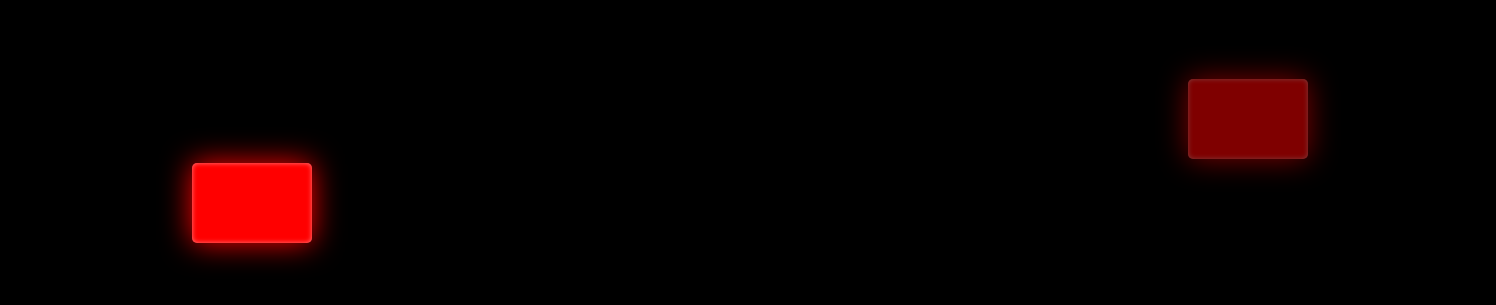
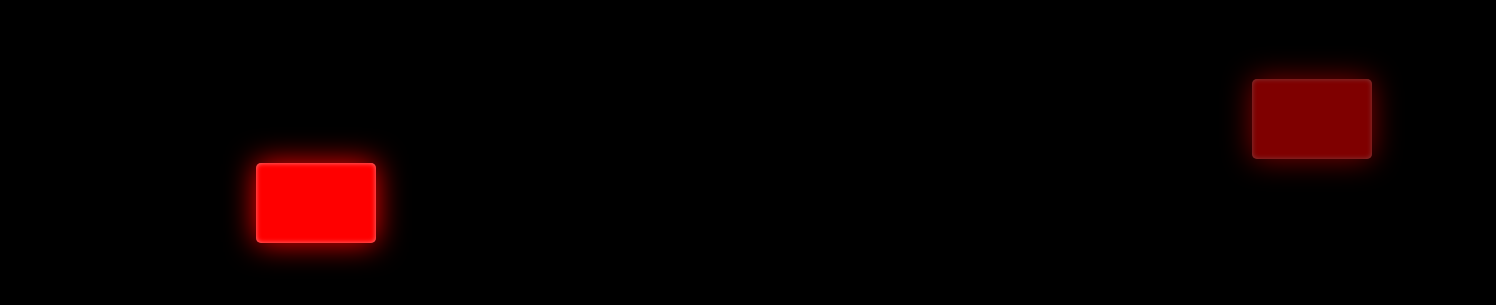
Before and after one commit to nkrisi95/kitt-s-lightbar, a plain HTML site: page index.html in a window 1280 px wide. Shown: the part 321-626 px from the top of the page, 1496 px wide, since content can reach past the window. Drawn offline with nearby package versions, Linux system fonts and the light colour scheme.

Commit message:
Adjusted margin 20%

```diff
--- a/css/main.css
+++ b/css/main.css
@@ -100,7 +100,7 @@ textarea {
 .kitt_lightbar {
    position: absolute;
    top: 50%;
-   left: 15%;
+   left: 20%;
    width: 1240px;
    height: 150px;
 }
```
